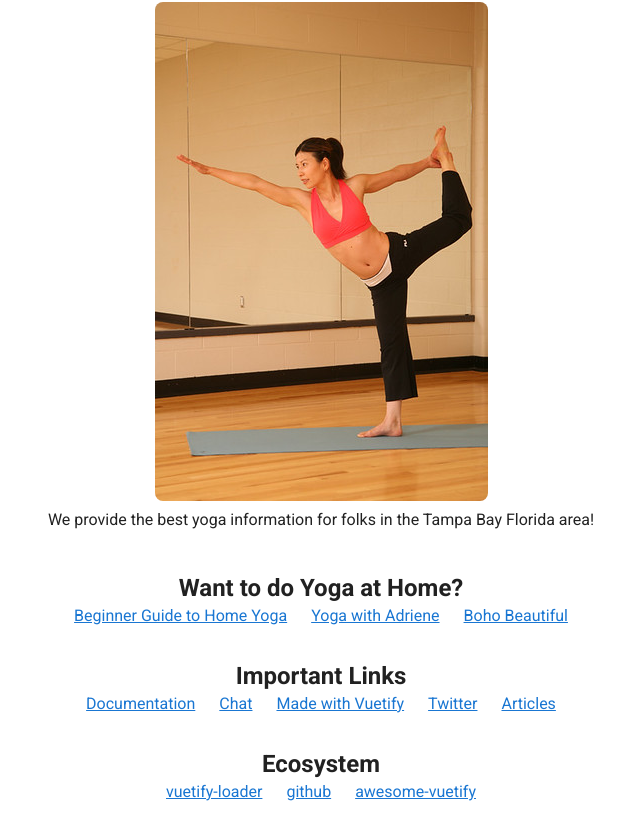
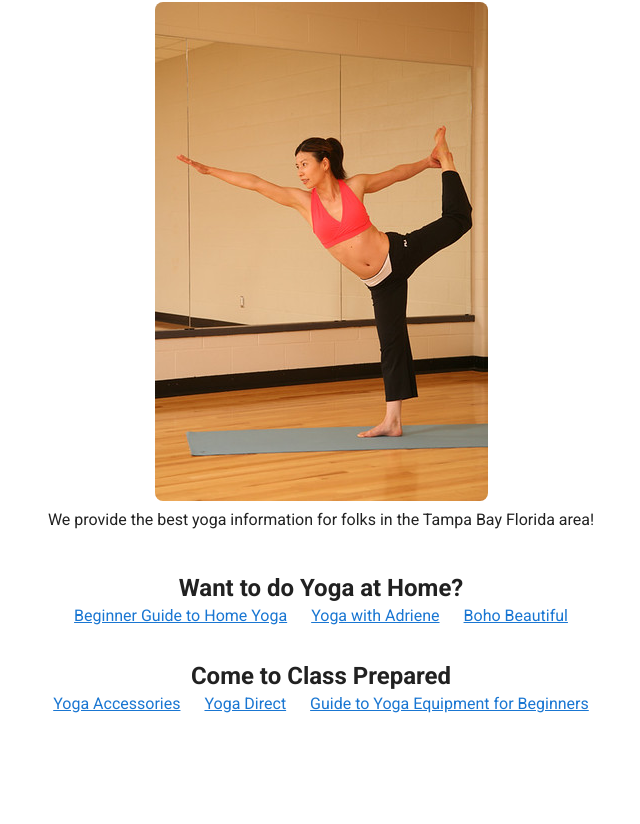
Before and after one commit to AlexVCS/Vue-10, a Vue app: page /#/ in a window 1280 px wide. Shown: the part 180-1004 px from the top of the page, without its empty margins (319-959 px from the left). After the commit the page ends 916 px from the top, so only its background shows below. Built offline with nearby package versions, Linux system fonts and the light colour scheme.

Commit message:
Added new links to the homepage for equipment, added padding to the about page header.

```diff
--- a/src/App.vue
+++ b/src/App.vue
@@ -5,7 +5,7 @@
       color="primary"
       dark
     >
-      <div class="navContainer">
+      <div>
         <h1 class="header">SPYC</h1>
       </div>
 
@@ -20,6 +20,7 @@
           :value="darkMode"
           @change="toggleDarkMode"
           :label="`toggle ${switchLabel} mode`"
+          class="colorSwitch"
         ></v-switch>
     </v-app-bar>
 
--- a/src/components/HelloWorld.vue
+++ b/src/components/HelloWorld.vue
@@ -42,39 +42,18 @@
         cols="12"
       >
         <h2 class="headline font-weight-bold mb-3">
-          Important Links
+          Come to Class Prepared
         </h2>
 
         <v-row justify="center">
           <a
-            v-for="(link, i) in importantLinks"
+            v-for="(link, i) in comePrepared"
             :key="i"
             :href="link.href"
             class="subheading mx-3"
             target="_blank"
           >
             {{ link.text }}
-          </a>
-        </v-row>
-      </v-col>
-
-      <v-col
-        class="mb-5"
-        cols="12"
-      >
-        <h2 class="headline font-weight-bold mb-3">
-          Ecosystem
-        </h2>
-
-        <v-row justify="center">
-          <a
-            v-for="(eco, i) in ecosystem"
-            :key="i"
-            :href="eco.href"
-            class="subheading mx-3"
-            target="_blank"
-          >
-            {{ eco.text }}
           </a>
         </v-row>
       </v-col>
@@ -90,40 +69,18 @@
     },
 
     data: () => ({
-      ecosystem: [
+      comePrepared: [
         {
-          text: 'vuetify-loader',
-          href: 'https://github.com/vuetifyjs/vuetify-loader',
+          text: 'Yoga Accessories',
+          href: 'https://www.yogaaccessories.com/',
         },
         {
-          text: 'github',
-          href: 'https://github.com/vuetifyjs/vuetify',
+          text: 'Yoga Direct',
+          href: 'https://www.yogadirect.com',
         },
         {
-          text: 'awesome-vuetify',
-          href: 'https://github.com/vuetifyjs/awesome-vuetify',
-        },
-      ],
-      importantLinks: [
-        {
-          text: 'Documentation',
-          href: 'https://vuetifyjs.com',
-        },
-        {
-          text: 'Chat',
-          href: 'https://community.vuetifyjs.com',
-        },
-        {
-          text: 'Made with Vuetify',
-          href: 'https://madewithvuejs.com/vuetify',
-        },
-        {
-          text: 'Twitter',
-          href: 'https://twitter.com/vuetifyjs',
-        },
-        {
-          text: 'Articles',
-          href: 'https://medium.com/vuetify',
+          text: 'Guide to Yoga Equipment for Beginners',
+          href: 'https://www.bookyogaretreats.com/news/best-guide-yoga-equipment-for-beginners',
         },
       ],
       yogaAtHome: [
--- a/src/views/About.vue
+++ b/src/views/About.vue
@@ -15,6 +15,8 @@
 <style scoped>
 .header {
   text-align: center;
+  padding-top: .75em;
+  padding-bottom: .25em;
 }
 
 .aboutText {
--- a/src/views/Members.vue
+++ b/src/views/Members.vue
@@ -33,14 +33,20 @@ export default {
 </script>
 
 <style scoped>
+*{
+    box-sizing: border-box;
+}
+
 .headerContainer {
     font-size: 1.5em;
 }
 .memberGridContainer{
     display: grid;
-    grid-column: auto;
     grid-template-columns: repeat(3, 1fr);
+    grid-template-rows: repeat(3, 1fr);
+    grid-gap: 1rem;
     justify-items: center;
+    justify-content: center;
 }
 .header{
     text-align: center;
@@ -48,7 +54,7 @@ export default {
     padding-bottom: 2em;
 }
 .memberImage{
-    border-radius: 1.5em;
+    border-radius: 5px;
     padding-bottom: 1em;
 }
 .nameContainer {
```
